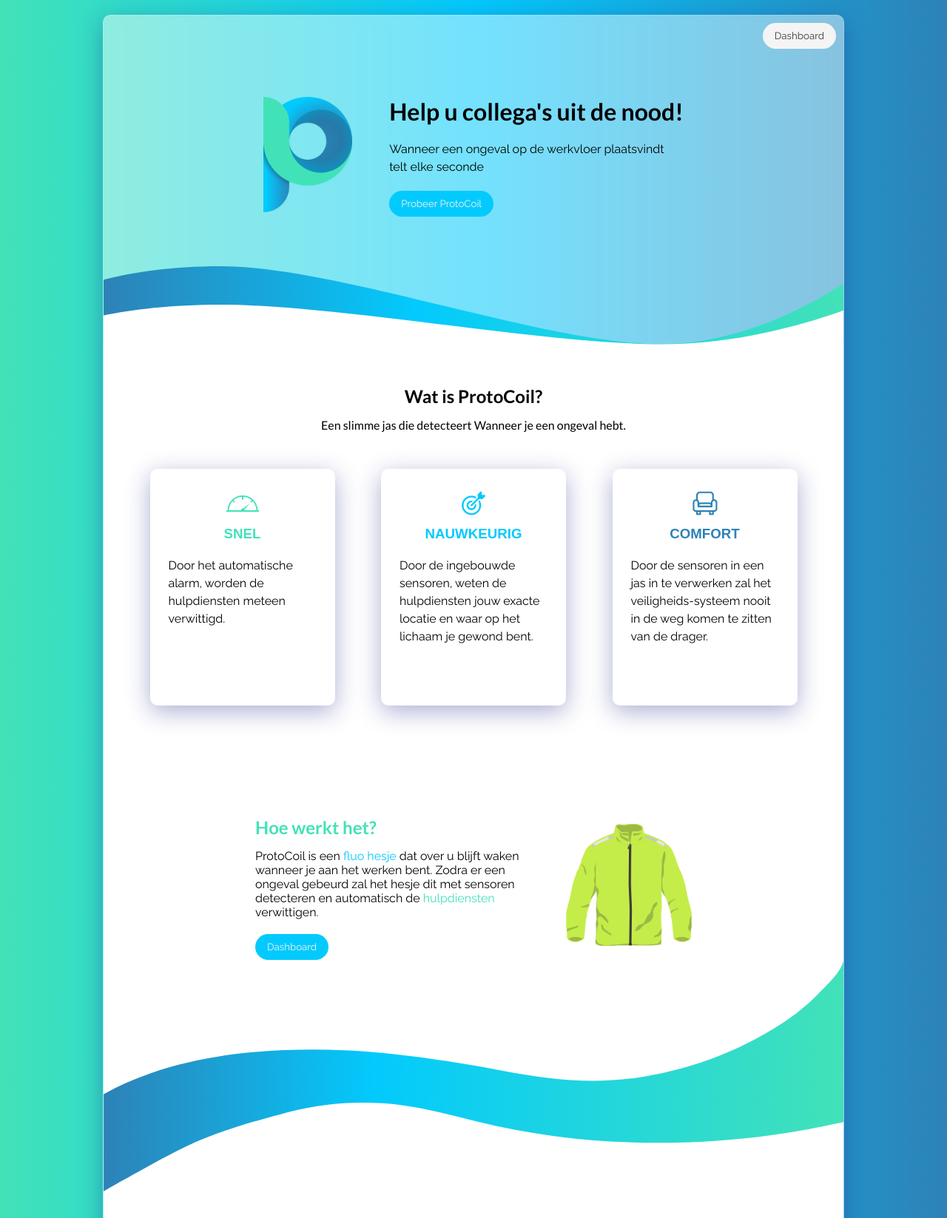
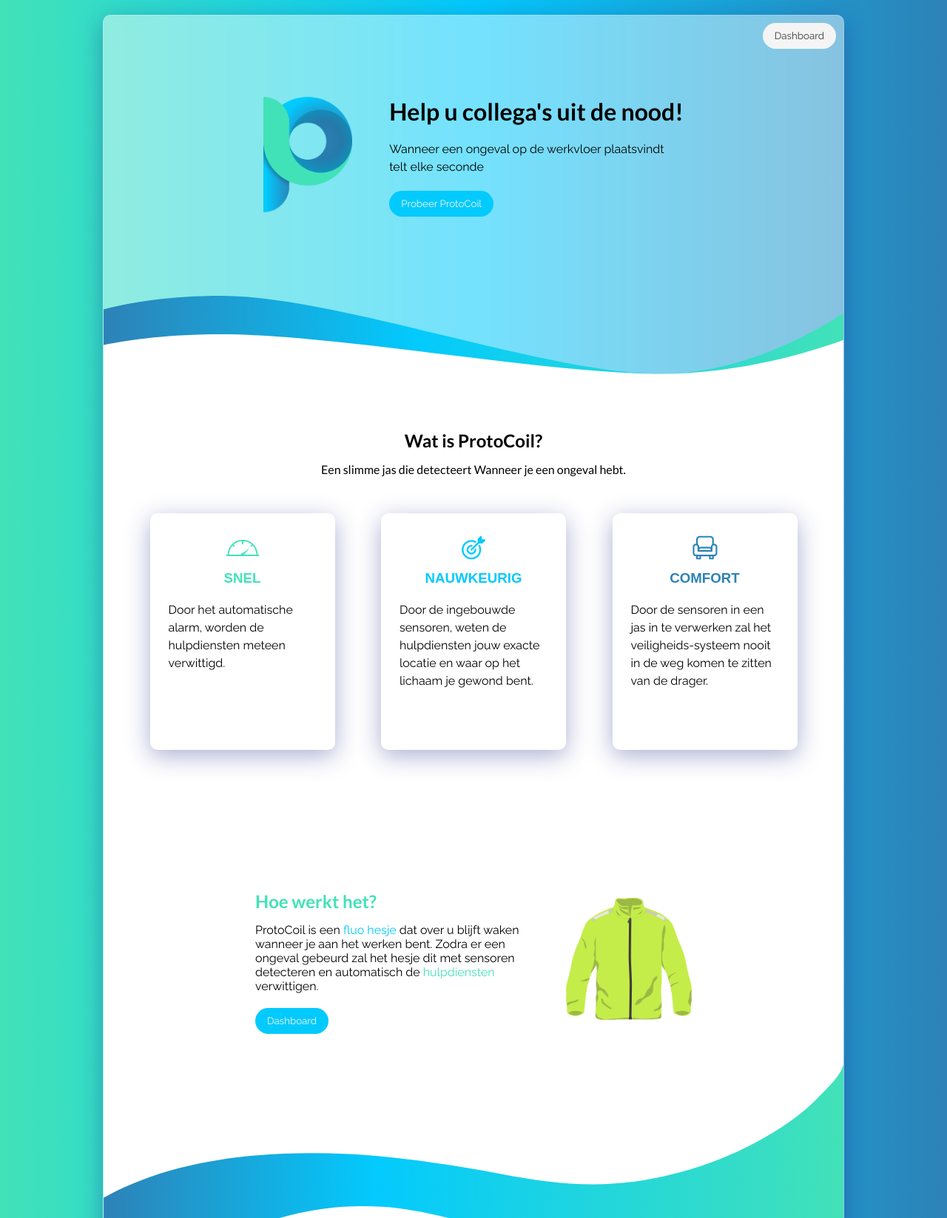
Before and after one commit to GregoryCloetens/Protocoil, a PHP site: page / in a window 1280 px wide. Shown: the top 1647 px of the page at 74% size. Run offline with PHP 8.4, Linux system fonts and the light colour scheme.

Commit message:
update css
now its final!!
paddings in sections

```diff
--- a/css/style.css
+++ b/css/style.css
@@ -65,7 +65,7 @@ button.secundary {
 }
 .intro {
     height: 300px;
-    padding-bottom: 50px;
+    padding-bottom: 90px;
 }
 .introPlace {
     display: flex;
@@ -126,7 +126,7 @@ button.secundary {
     width: auto;
 }
 .uitleg {
-    padding-top: 50px;
+    padding-top: 70px;
     text-align: center;
     background-color: #fff;
 }
@@ -135,6 +135,7 @@ button.secundary {
     padding-top: 10px;
 }
 .werking {
+    padding: 40px 0;
     background-color: #fff;
     display: flex;
     justify-content: center;
```
